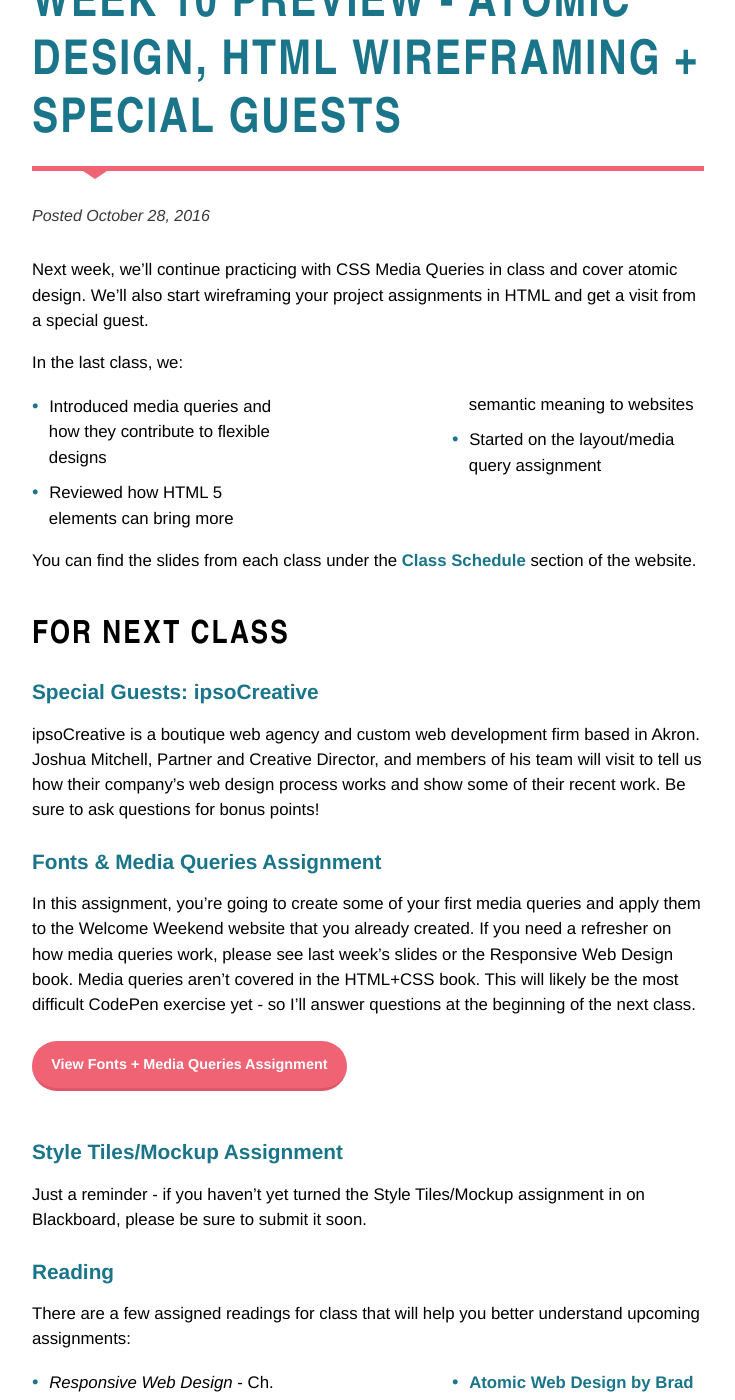
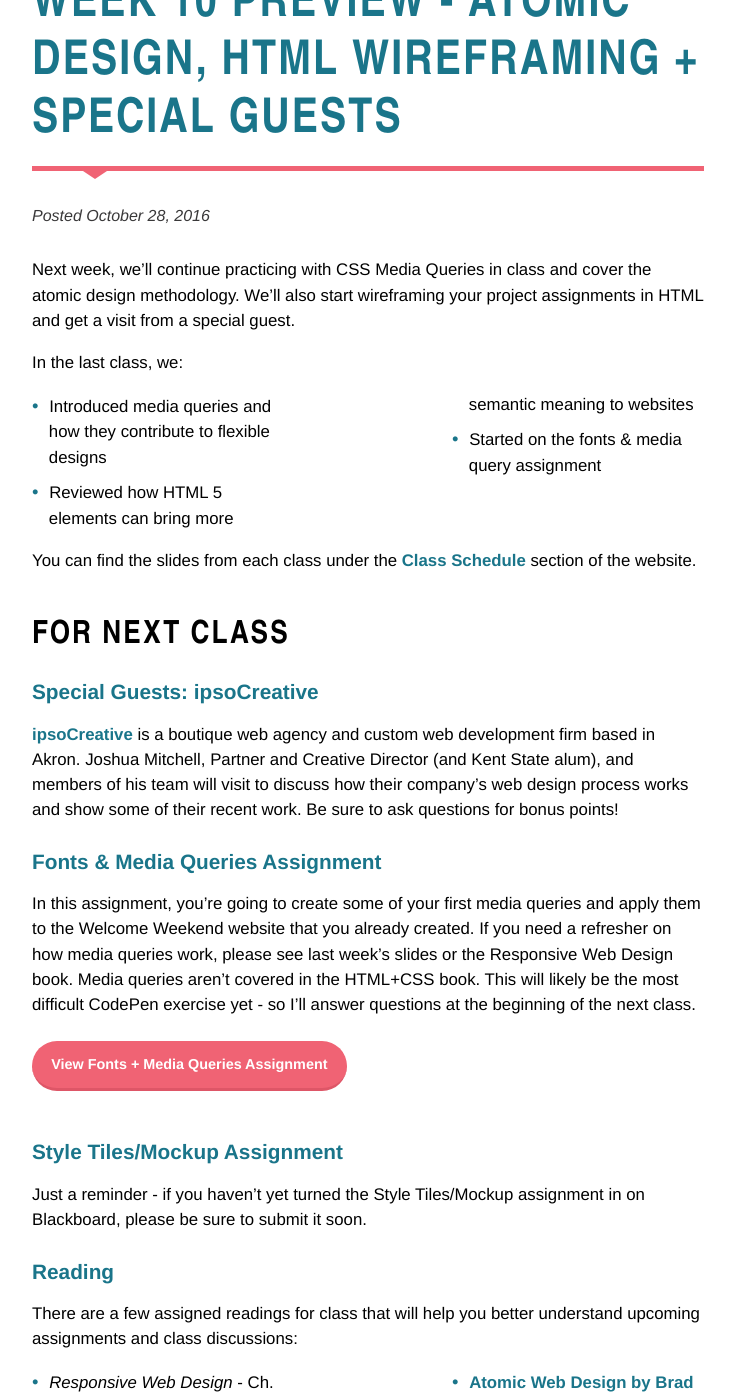
Before and after one commit to KentStateWeb/rwd, a Jekyll site: the page built from _posts/2016-10-28-week10-preview.md, in a window 1280 px wide and 1400 px high, scrolled down 203 px. Shown: the whole window, without its empty margins (272-1007 px from the left). Built offline with Jekyll 4.4.1, drawn with Linux system fonts in a browser that asks for light colours; some of the changed text lies outside the part shown.

Commit message:
Updated schedule, updated week 10 blog post

```diff
--- a/_posts/2016-10-28-week10-preview.md
+++ b/_posts/2016-10-28-week10-preview.md
@@ -5,13 +5,13 @@ category: blog
 published: true
 ---
 
-Next week, we'll continue practicing with CSS Media Queries in class and cover atomic design.  We'll also start wireframing your project assignments in HTML and get a visit from a special guest.
+Next week, we'll continue practicing with CSS Media Queries in class and cover the atomic design methodology.  We'll also start wireframing your project assignments in HTML and get a visit from a special guest.
 
 In the last class, we:
 
 * Introduced media queries and how they contribute to flexible designs
 * Reviewed how HTML 5 elements can bring more semantic meaning to websites
-* Started on the layout/media query assignment
+* Started on the fonts & media query assignment
 
 You can find the slides from each class under the [Class Schedule](http://rwdkent.com/class/schedule/) section of the website.
 
@@ -19,7 +19,7 @@ You can find the slides from each class under the [Class Schedule](http://rwdken
 
 ### Special Guests: ipsoCreative
 
-ipsoCreative is a boutique web agency and custom web development firm based in Akron.  Joshua Mitchell, Partner and Creative Director, and members of his team will visit to tell us how their company's web design process works and show some of their recent work.  Be sure to ask questions for bonus points!
+[ipsoCreative](http://www.ipsocreative.com) is a boutique web agency and custom web development firm based in Akron.  Joshua Mitchell, Partner and Creative Director (and Kent State alum), and members of his team will visit to discuss how their company's web design process works and show some of their recent work.  Be sure to ask questions for bonus points!
 
 ### Fonts & Media Queries Assignment
 
@@ -33,10 +33,10 @@ Just a reminder - if you haven't yet turned the Style Tiles/Mockup assignment in
 
 ### Reading
 
-There are a few assigned readings for class that will help you better understand upcoming assignments:
+There are a few assigned readings for class that will help you better understand upcoming assignments and class discussions:
 
 <ul><li><i>Responsive Web Design</i> - Ch. 5 Becoming Responsive</li><li><a href="http://bradfrost.com/blog/post/html-wireframes/">HTML Wireframes by Brad Frost</a></li><li><a href="http://bradfrost.com/blog/post/atomic-web-design/">Atomic Web Design by Brad Frost</a></li><li><a href="http://daverupert.com/2013/04/responsive-deliverables/">Responsive Deliverables by Dave Rupert</a></li></ul>
 
 ## Extras
 
-We only have 5 classes left!  We'll now begin concentrating less on reading and discussions, and more on your hands-on final project.
+We only have 6 classes left!  We'll now begin concentrating less on reading and discussions, and more on your hands-on final project.
```
Also changed, not shown: _classes/10.md (+1 -11 lines), _classes/9.md (+1 -1 lines), 6 other files.
